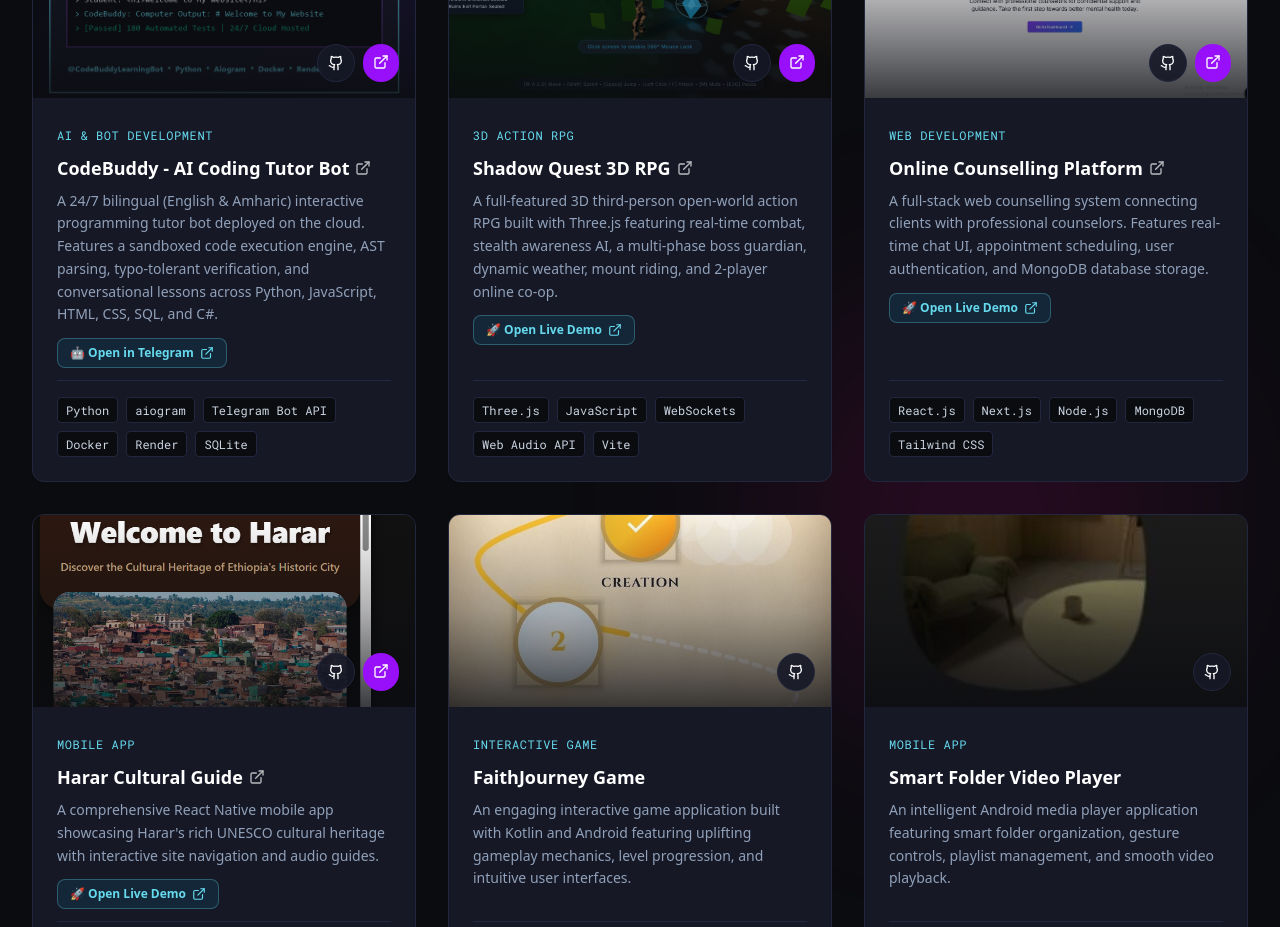
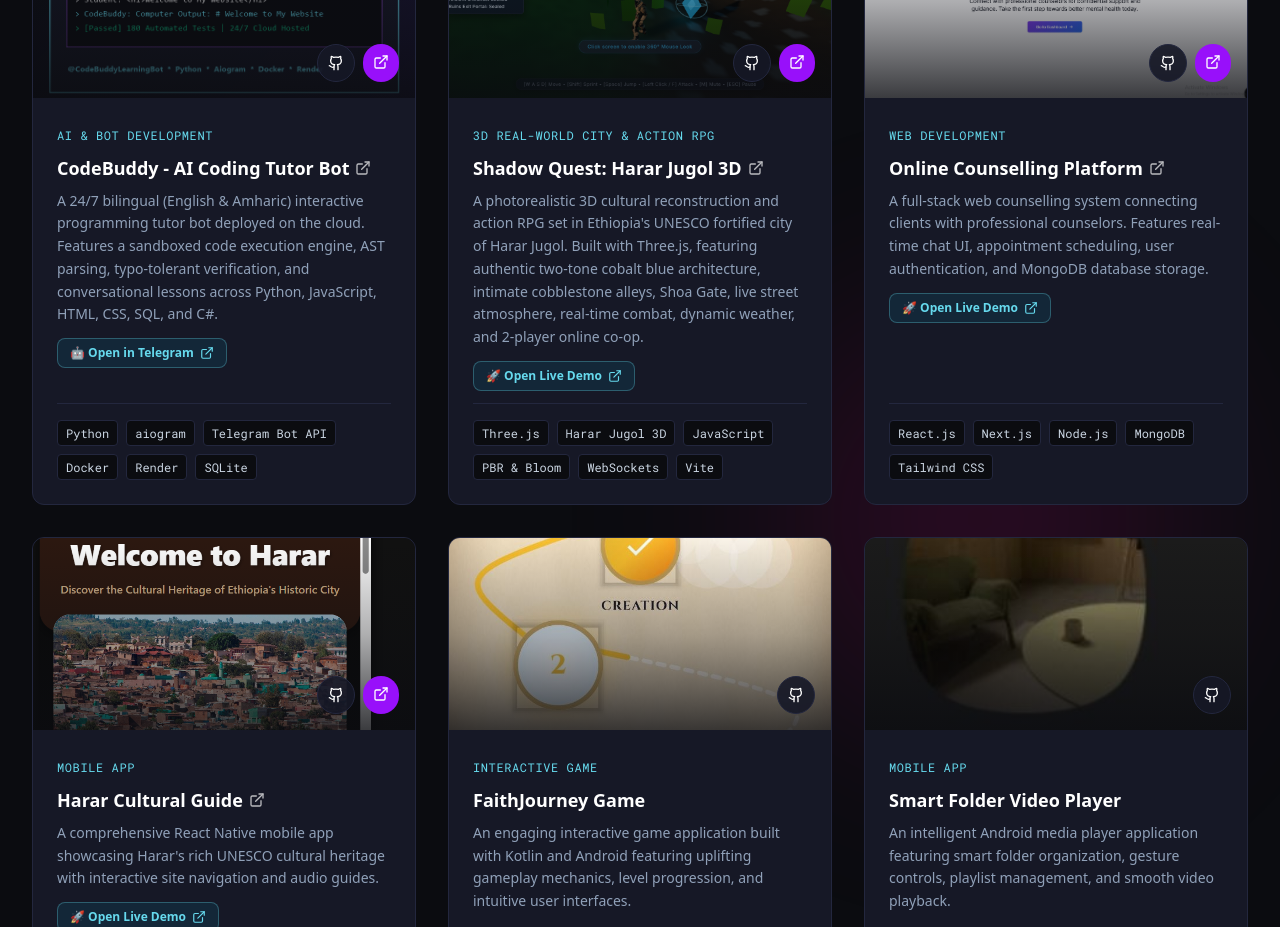
Before and after one commit to mercy306/portfolio, a Next.js app: page / in a window 1280 px wide. Shown: the part 1880-2807 px from the top of the page. Built offline with nearby package versions, Linux system fonts and the light colour scheme.

Commit message:
feat(projects): update Shadow Quest to Harar Jugol 3D real-world city with live link

```diff
--- a/components/Projects.tsx
+++ b/components/Projects.tsx
@@ -19,12 +19,12 @@ const projects = [
   },
   {
     id: 'shadow-quest',
-    title: 'Shadow Quest 3D RPG',
+    title: 'Shadow Quest: Harar Jugol 3D',
     category: 'game',
-    categoryLabel: '3D Action RPG',
+    categoryLabel: '3D Real-World City & Action RPG',
     description:
-      'A full-featured 3D third-person open-world action RPG built with Three.js featuring real-time combat, stealth awareness AI, a multi-phase boss guardian, dynamic weather, mount riding, and 2-player online co-op.',
-    tags: ['Three.js', 'JavaScript', 'WebSockets', 'Web Audio API', 'Vite'],
+      'A photorealistic 3D cultural reconstruction and action RPG set in Ethiopia\'s UNESCO fortified city of Harar Jugol. Built with Three.js, featuring authentic two-tone cobalt blue architecture, intimate cobblestone alleys, Shoa Gate, live street atmosphere, real-time combat, dynamic weather, and 2-player online co-op.',
+    tags: ['Three.js', 'Harar Jugol 3D', 'JavaScript', 'PBR & Bloom', 'WebSockets', 'Vite'],
     image: '/shadow-quest.png',
     github: 'https://github.com/mercy306/shadow-quest',
     live: 'https://mercy306.github.io/shadow-quest/',
```
